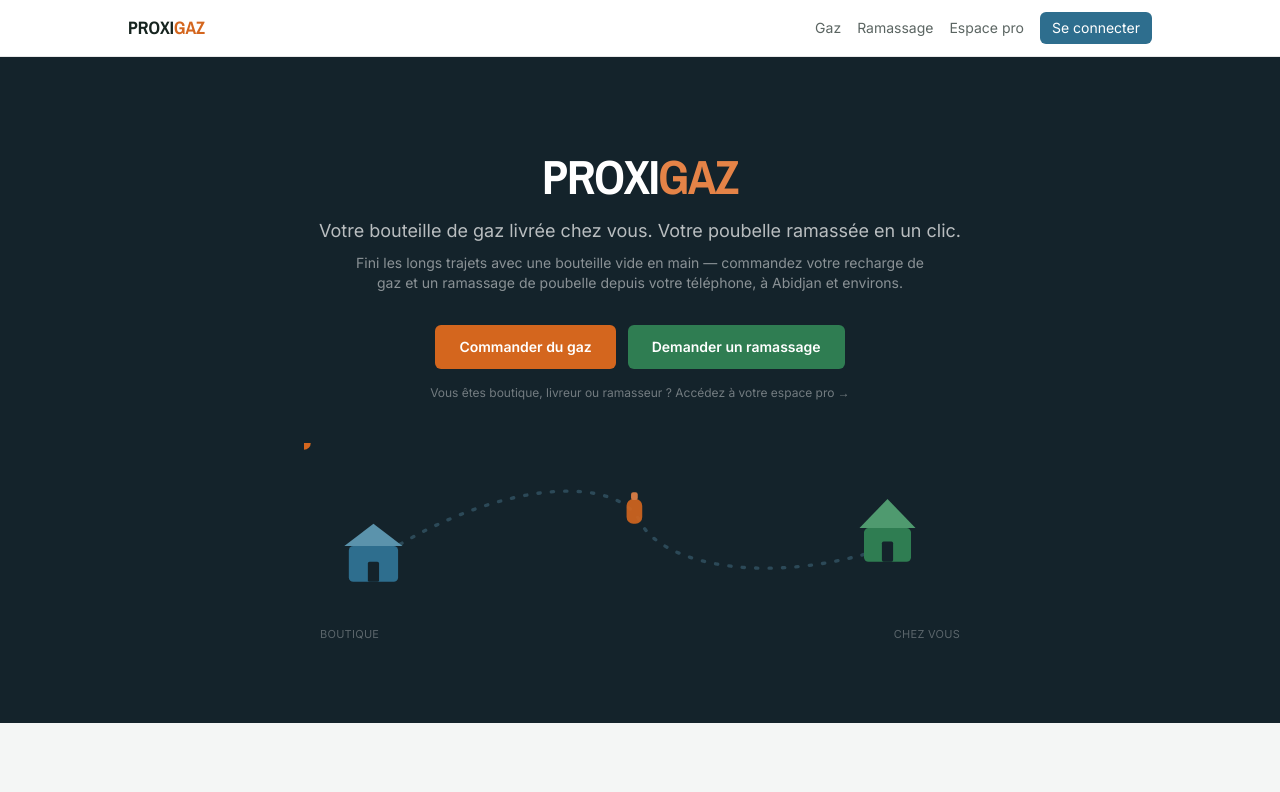
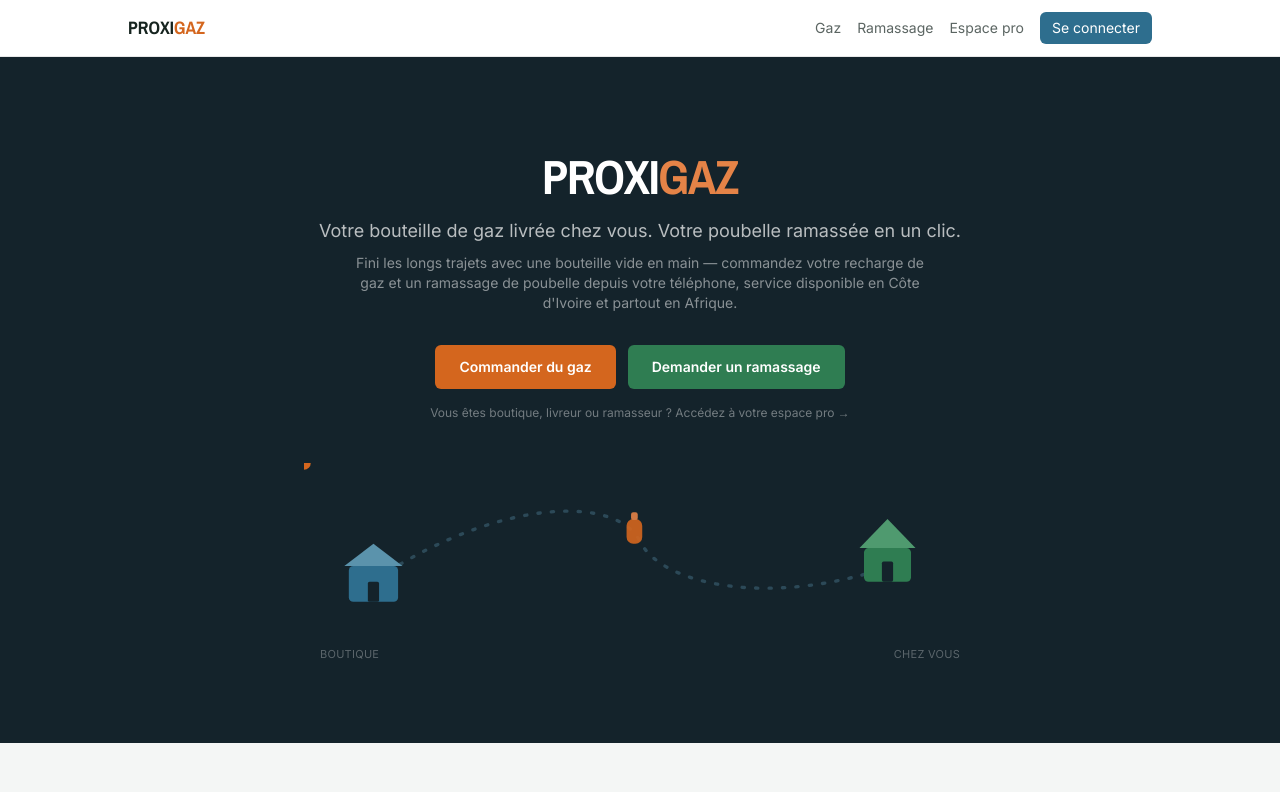
Before and after one commit to keuming/proxygaz-vitrine, a React (Vite) app: page / in a window 1280 px wide. Shown: the top 792 px of the page. Built offline with nearby package versions, Linux system fonts and the light colour scheme; no server answers.

Commit message:
Texte : remplacer la mention 'à Abidjan et environs' par 'service disponible en Côte d'Ivoire et partout en Afrique' (hero + méta-description)

```diff
--- a/index.html
+++ b/index.html
@@ -4,7 +4,7 @@
     <meta charset="UTF-8" />
     <meta name="viewport" content="width=device-width, initial-scale=1.0, viewport-fit=cover" />
     <title>ProxiGaz — Commandez votre bouteille de gaz</title>
-    <meta name="description" content="Commandez votre bouteille de gaz et un ramassage de poubelle, livrés chez vous à Abidjan." />
+    <meta name="description" content="Commandez votre bouteille de gaz et un ramassage de poubelle, livrés chez vous. Service disponible en Côte d'Ivoire et partout en Afrique." />
 
     <!-- PWA -->
     <link rel="manifest" href="/manifest.webmanifest" />
--- a/src/pages/Home.tsx
+++ b/src/pages/Home.tsx
@@ -41,7 +41,8 @@ export function Home() {
             style={{ animationDelay: "0.2s" }}
           >
             Fini les longs trajets avec une bouteille vide en main — commandez votre recharge de
-            gaz et un ramassage de poubelle depuis votre téléphone, à Abidjan et environs.
+            gaz et un ramassage de poubelle depuis votre téléphone, service disponible en Côte
+            d'Ivoire et partout en Afrique.
           </p>
 
           <div
```
